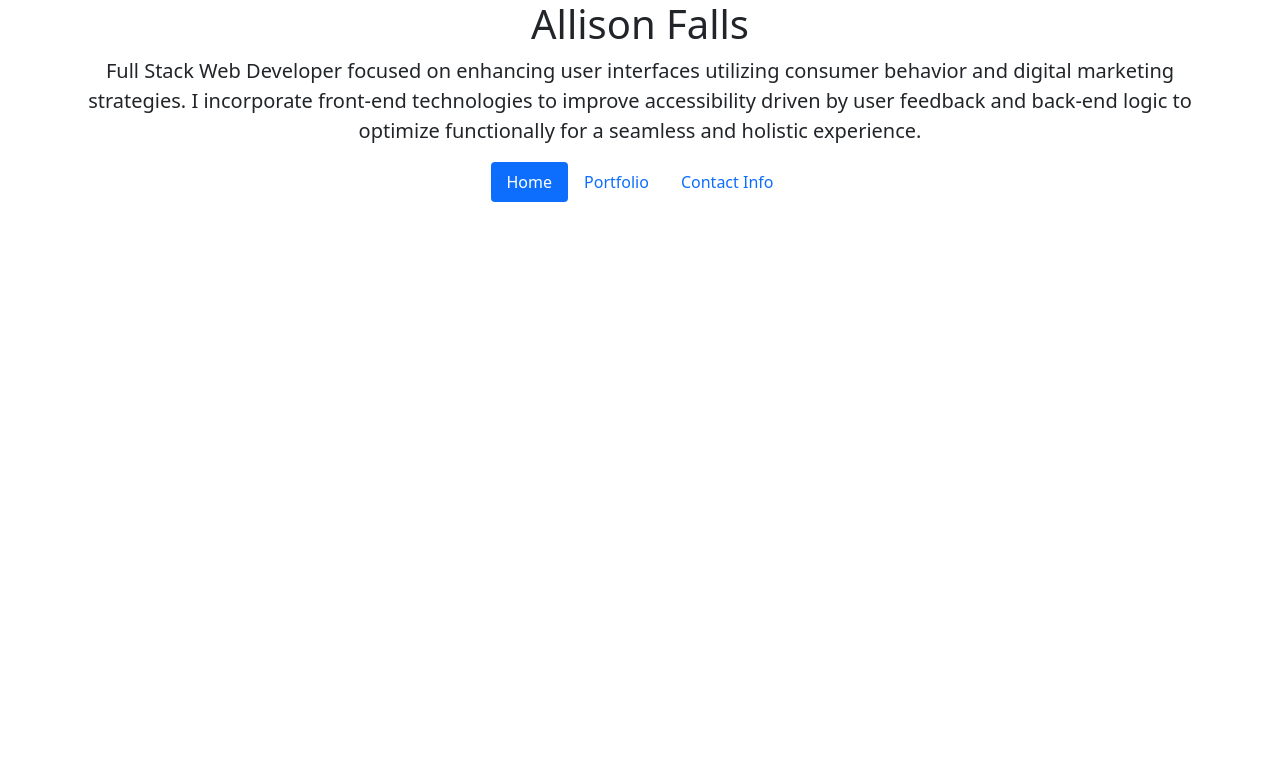
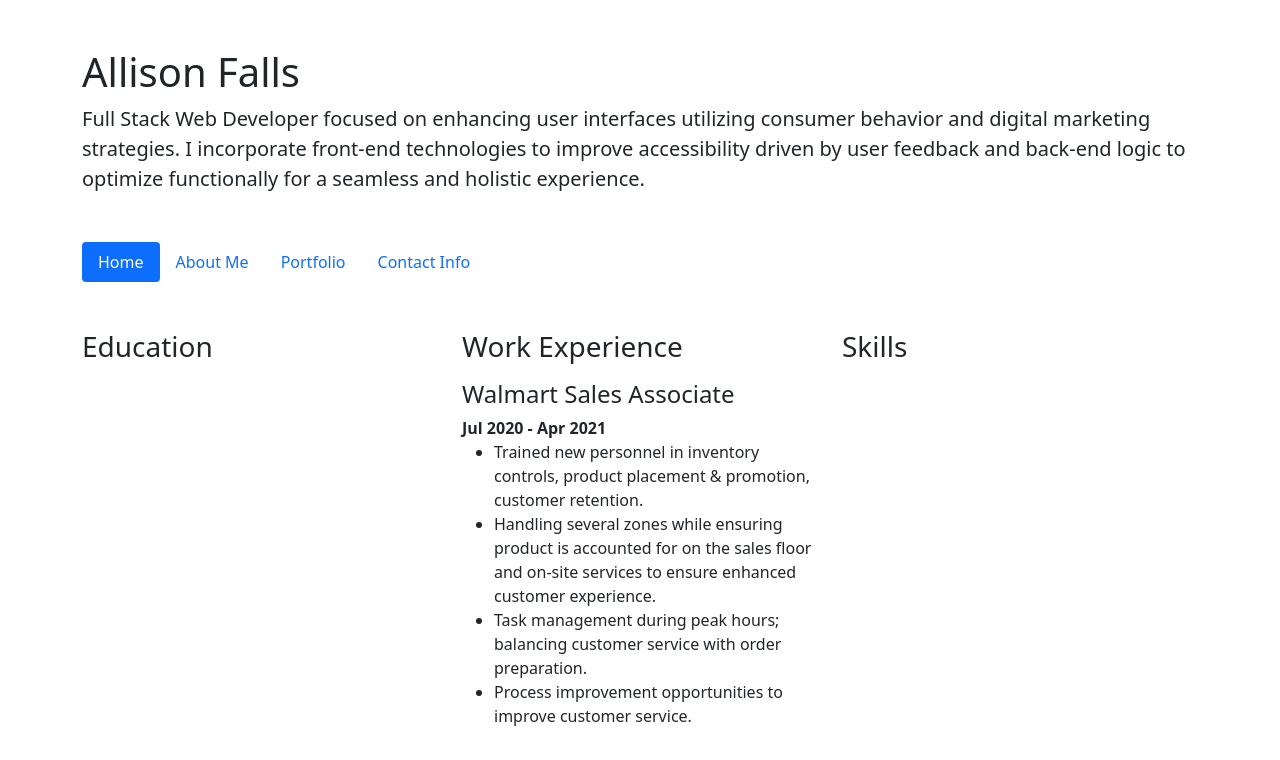
Before and after one commit to Allison-Falls47/portfolio-website-, a plain HTML site: page index.html in a window 1280 px wide. Drawn offline with nearby package versions, Linux system fonts and the light colour scheme.

Commit message:
created format for work experiences

```diff
--- a/index.html
+++ b/index.html
@@ -12,18 +12,21 @@
   </head>
   <body>
 
-    <div class ="container text-center">
+    <div class ="container my-5">
         <h1>Allison Falls</h1>
         <p class="lead">
             Full Stack Web Developer focused on enhancing user interfaces utilizing consumer behavior and digital marketing strategies. I incorporate front-end technologies to improve accessibility driven by user feedback and back-end logic to optimize functionally for a seamless and holistic experience.
         </p>
     </div>
 
-
+<div class="container">
     <nav>
-        <ul class="nav nav-pills justify-content-center">
+        <ul class="nav nav-pills ">
             <li class="nav-item">
                 <a href="#" class="nav-link active">Home</a>
+            </li>
+            <li class="nav-item">
+                <a href="#" class="nav-link">About Me</a>
             </li>
             <li class="nav-item">
                 <a href="#" class="nav-link">Portfolio</a>
@@ -33,6 +36,35 @@
             </li>
         </ul>
     </nav>
+</div>
+
+
+<div class="container mt-5">
+    <div class="row">
+        <div class="col">
+            <h3 class ="mb-3">Education</h3>
+        </div>
+
+        <div class="col">
+            <h3 class ="mb-3">Work Experience</h3>
+            <h4>Walmart Sales Associate</h4>
+            <div><strong>Jul 2020 - Apr 2021</strong></div>
+            <ul>
+                <li>Trained new personnel in inventory controls, product placement & promotion, customer retention.  </li>
+                <li>Handling several zones while ensuring product is accounted for on the sales floor and on-site services to ensure enhanced customer experience.</li>
+                <li>Task management during peak hours; balancing customer service with order preparation. </li>
+                <li>Process improvement opportunities to improve customer service. </li>
+            </ul>
+        </div>
+
+        <div class="col">
+            <h3 class ="mb-3">Skills</h3>
+        </div>
+    </div>
+</div>
+
+
+
     <!-- Optional JavaScript; choose one of the two! -->
 
     <!-- Option 1: Bootstrap Bundle with Popper -->
```
